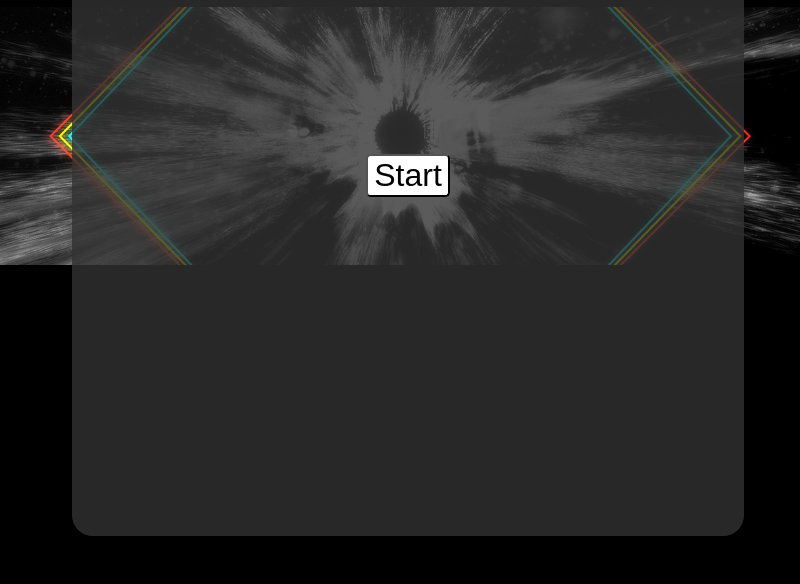
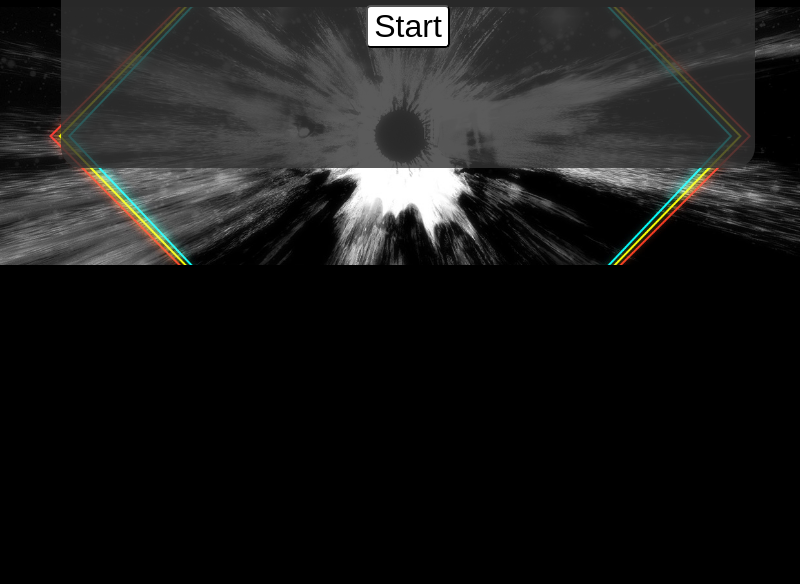
Before and after one commit to caseysiebel/timer, an Electron app: page index.html in a window 800 px wide. Shown: the part 264-848 px from the top of the page. Drawn offline with Linux system fonts and the light colour scheme.

Commit message:
update ui

```diff
--- a/styles.css
+++ b/styles.css
@@ -16,12 +16,12 @@ body{
 #timer {
     color: white;
     text-align: center;
-    font-size: 13rem;
+    font-size: 5rem;
     background-color: rgba( 50, 50, 50, .8);
     border-radius: 1.3rem;
-    margin: 3rem 4rem  0 4rem;
-    height: 37rem;
-    padding: 4rem 6rem 6rem 6rem;
+    margin: 3rem 3.3rem  0 3.3rem;
+    height: 16rem;
+    padding: 2rem 6rem 6rem 6rem;
 }
 #countUp{
     margin-top: 3rem;
```
